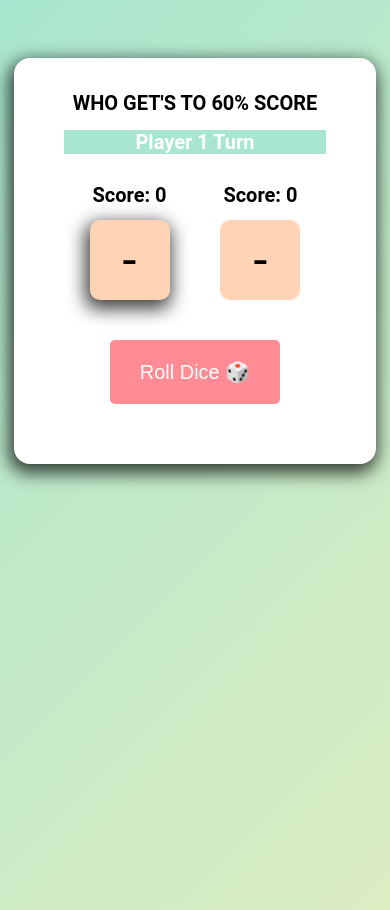
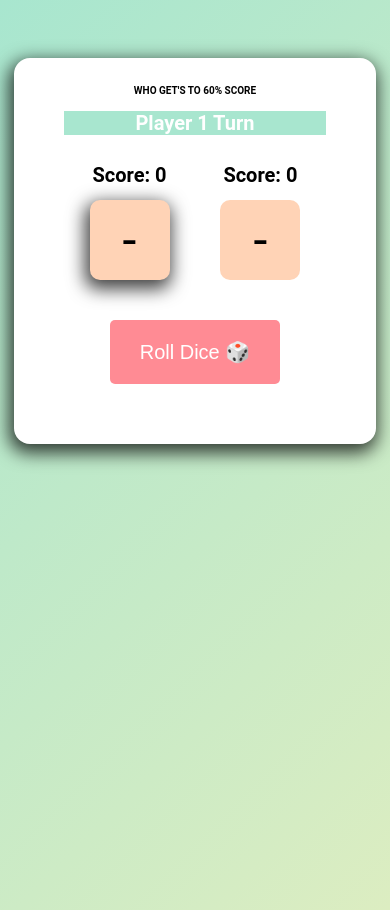
Before and after one commit to jahseed89/diceGame, a website: page index.html in a window 390 px wide. Drawn offline with Linux system fonts and the light colour scheme.

Commit message:
title styled on media

```diff
--- a/index.html
+++ b/index.html
@@ -9,7 +9,7 @@
 </head>
 <body>
     <div class="container">
-        <h1>WHO GET'S TO 60% SCORE</h1>
+        <h1 class="title">WHO GET'S TO 60% SCORE</h1>
         <h1 id="message">Player 1 Turn</h1>
         <div class="players">
             <div id="player1">
--- a/sass/style.scss
+++ b/sass/style.scss
@@ -103,6 +103,10 @@ button:focus {
         max-width: 90%;
         padding: 20px 50px;
 
+        .title {
+            font-size: 10px;
+        }
+
         .dice {
             width: 80px;
             height: 80px;
```
Also changed, not shown: css/style.css.
